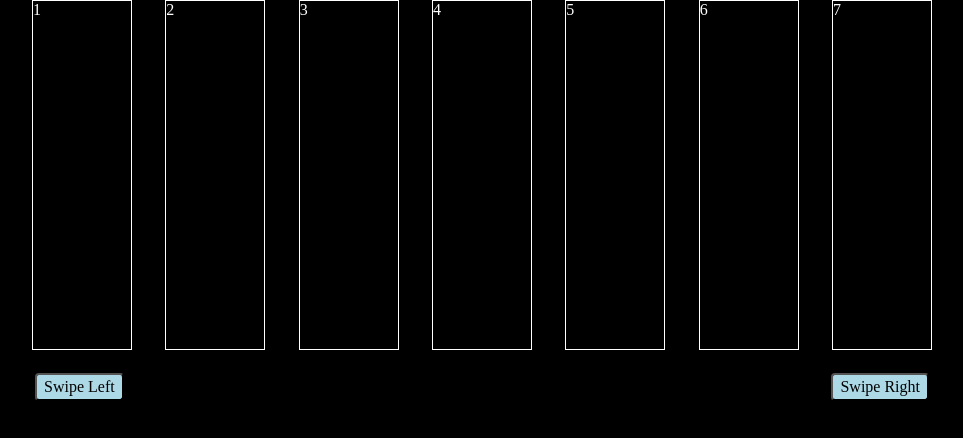
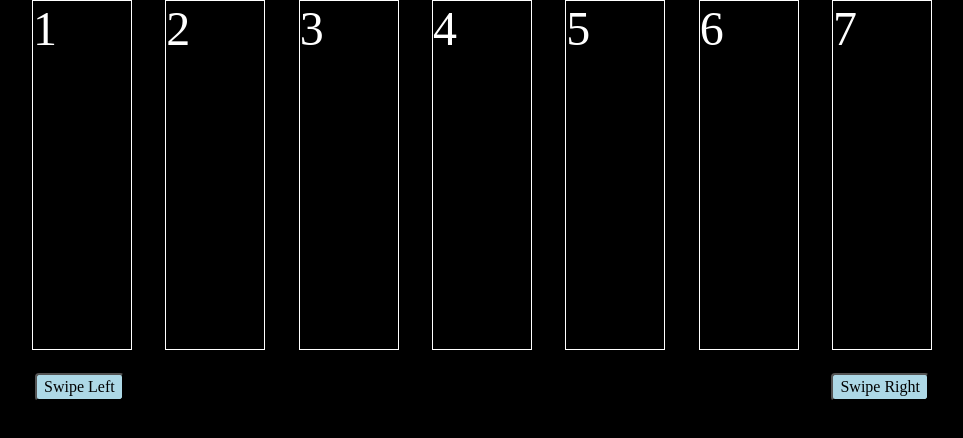
Before and after one commit to kmensink95/stackOfCards, an Angular app: page / in a window 1280 px wide. Shown: the top 438 px of the page, without its empty margins (158-1121 px from the left). Built offline with nearby package versions, Linux system fonts and the light colour scheme.

Commit message:
change font size

```diff
--- a/src/app/app.component.scss
+++ b/src/app/app.component.scss
@@ -17,6 +17,7 @@
         border: 1px solid white;
         height: 350px;
         width: 100px;
+        font-size: 3em;
     }
 
     &__button-container {
```
